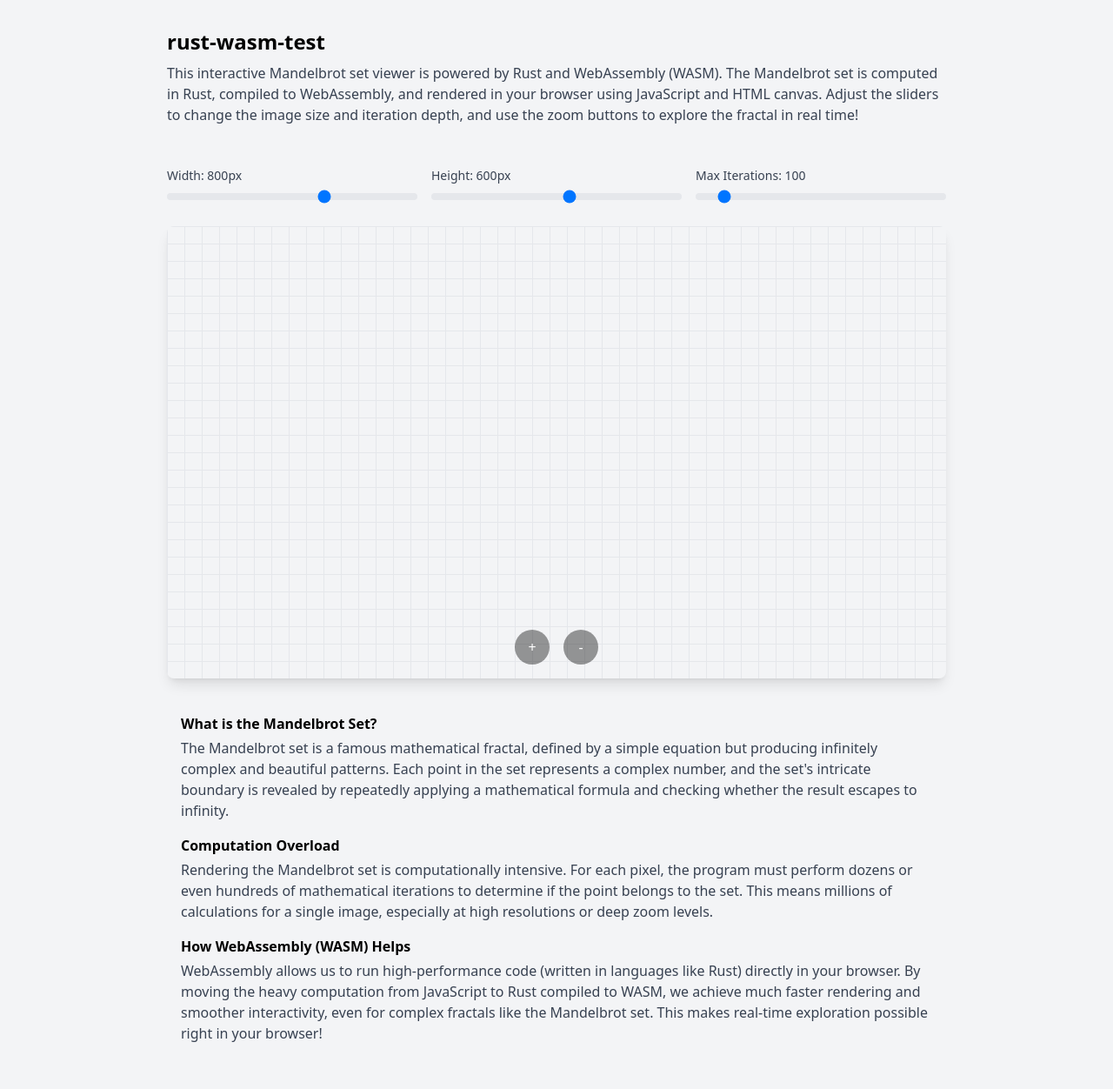
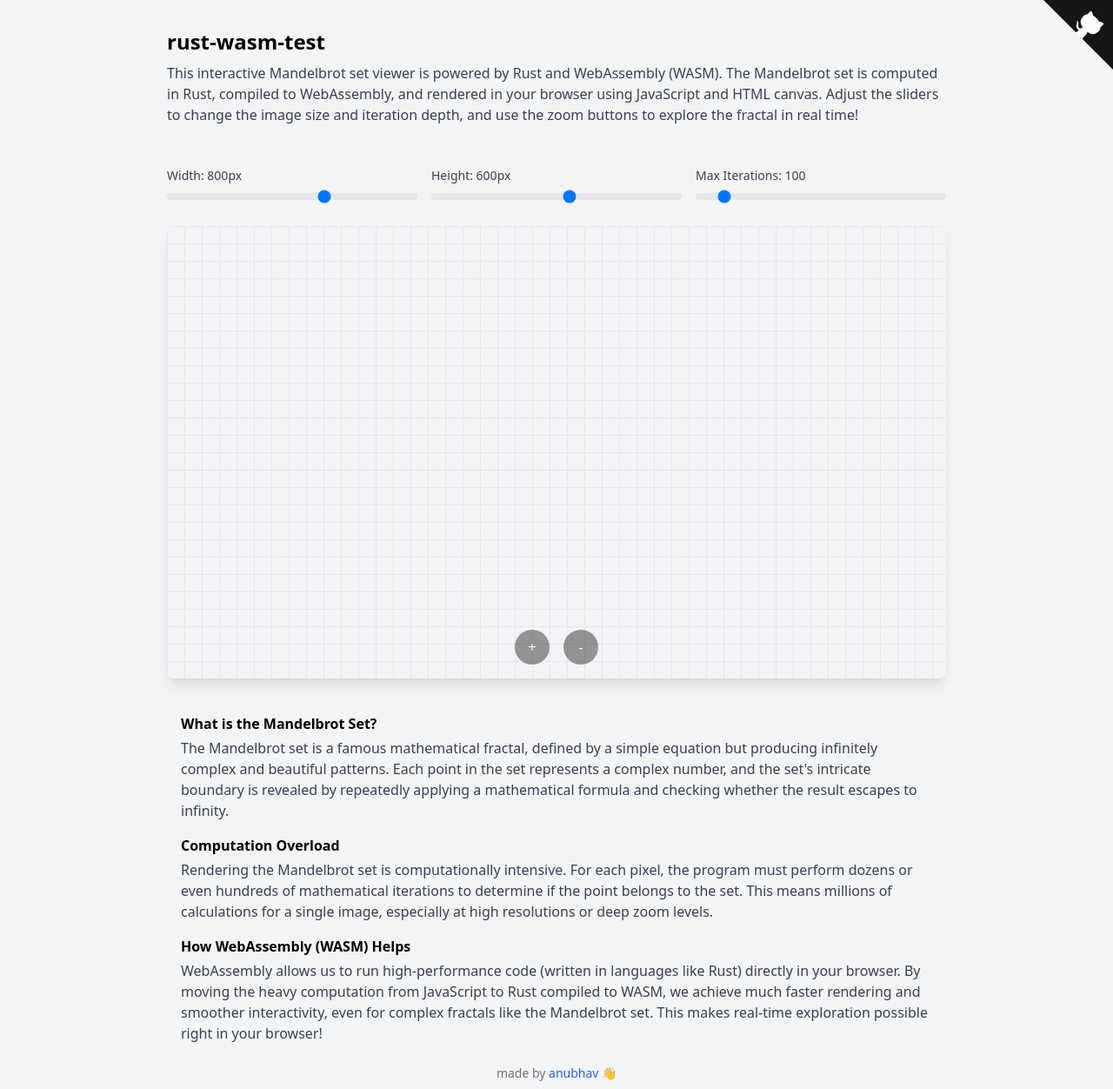
Before and after one commit to anubhavitis/rust-wasm-test, a plain HTML site: page index.html in a window 1280 px wide. Shown: the whole page at 87% size. Drawn offline with nearby package versions, Linux system fonts and the light colour scheme; a script that the page names is missing.

Commit message:
updated index.html with github repo details

```diff
--- a/index.html
+++ b/index.html
@@ -20,7 +20,51 @@
     </style>
 </head>
 
-<body class="bg-gray-100 p-8">
+<body class="bg-gray-100 pt-8 px-8">
+    <a href="https://github.com/anubhavitis/rust-wasm-test" class="github-corner"
+        aria-label="View source on GitHub"><svg width="80" height="80" viewBox="0 0 250 250"
+            style="fill:#151513; color:#fff; position: absolute; top: 0; border: 0; right: 0;" aria-hidden="true">
+            <path d="M0,0 L115,115 L130,115 L142,142 L250,250 L250,0 Z" />
+            <path
+                d="M128.3,109.0 C113.8,99.7 119.0,89.6 119.0,89.6 C122.0,82.7 120.5,78.6 120.5,78.6 C119.2,72.0 123.4,76.3 123.4,76.3 C127.3,80.9 125.5,87.3 125.5,87.3 C122.9,97.6 130.6,101.9 134.4,103.2"
+                fill="currentColor" style="transform-origin: 130px 106px;" class="octo-arm" />
+            <path
+                d="M115.0,115.0 C114.9,115.1 118.7,116.5 119.8,115.4 L133.7,101.6 C136.9,99.2 139.9,98.4 142.2,98.6 C133.8,88.0 127.5,74.4 143.8,58.0 C148.5,53.4 154.0,51.2 159.7,51.0 C160.3,49.4 163.2,43.6 171.4,40.1 C171.4,40.1 176.1,42.5 178.8,56.2 C183.1,58.6 187.2,61.8 190.9,65.4 C194.5,69.0 197.7,73.2 200.1,77.6 C213.8,80.2 216.3,84.9 216.3,84.9 C212.7,93.1 206.9,96.0 205.4,96.6 C205.1,102.4 203.0,107.8 198.3,112.5 C181.9,128.9 168.3,122.5 157.7,114.1 C157.9,116.9 156.7,120.9 152.7,124.9 L141.0,136.5 C139.8,137.7 141.6,141.9 141.8,141.8 Z"
+                fill="currentColor" class="octo-body" />
+        </svg></a>
+    <style>
+        .github-corner:hover .octo-arm {
+            animation: octocat-wave 560ms ease-in-out
+        }
+
+        @keyframes octocat-wave {
+
+            0%,
+            100% {
+                transform: rotate(0)
+            }
+
+            20%,
+            60% {
+                transform: rotate(-25deg)
+            }
+
+            40%,
+            80% {
+                transform: rotate(10deg)
+            }
+        }
+
+        @media (max-width:500px) {
+            .github-corner:hover .octo-arm {
+                animation: none
+            }
+
+            .github-corner .octo-arm {
+                animation: octocat-wave 560ms ease-in-out
+            }
+        }
+    </style>
     <div class="max-w-4xl mx-auto">
         <div>
             <h1 class="text-2xl font-bold mb-2">rust-wasm-test</h1>
@@ -87,6 +131,10 @@
                 the Mandelbrot set. This makes real-time exploration possible right in your browser!</p>
         </div>
     </div>
+    <footer class="w-full text-center py-2 text-gray-500 text-sm">
+        made by <a href="https://x.com/anubhavitis" target="_blank" rel="noopener noreferrer"
+            class="text-blue-600 hover:underline">anubhav 👋</a>
+    </footer>
 </body>
 
 <script type="module" src="./index.js"></script>
```
